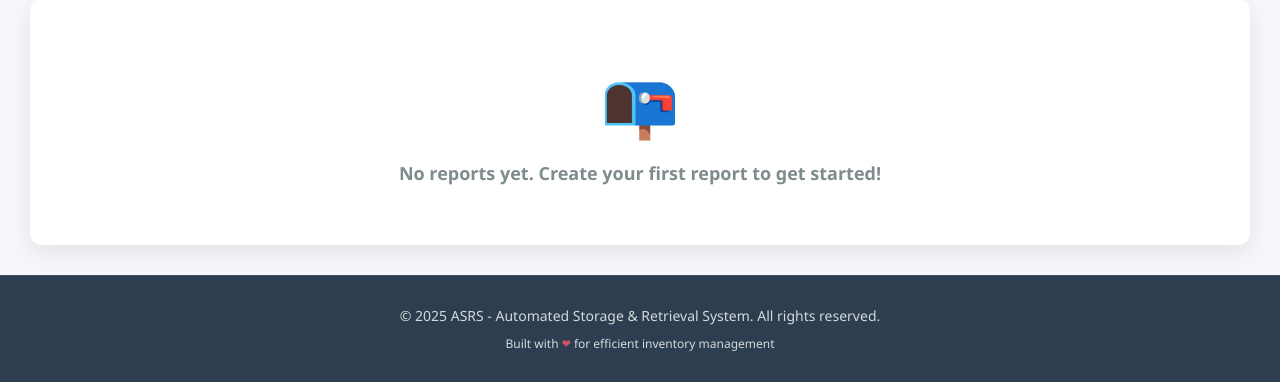
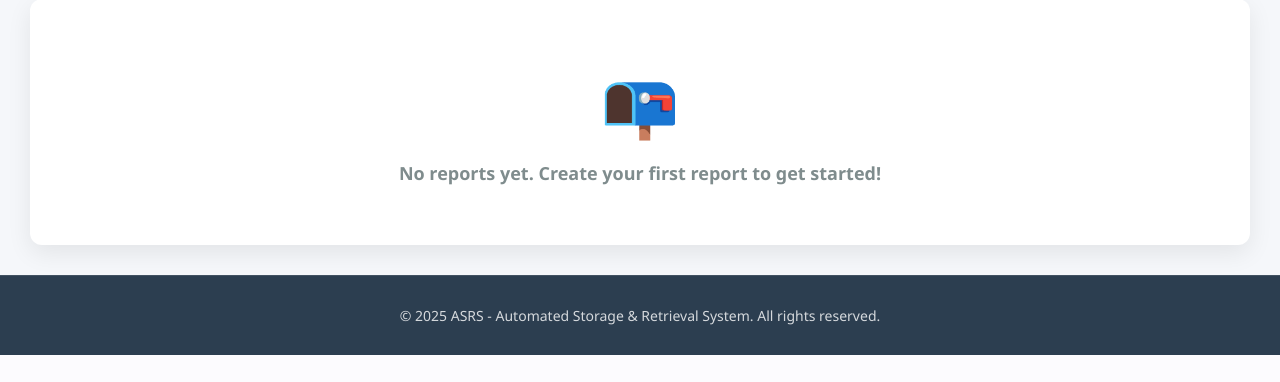
Before and after one commit to Omkarai2002/ASRS-production, a FastAPI app: page /reports in a window 1280 px wide. Shown: the part 817-1199 px from the top of the page. After the commit the page ends 1172 px from the top, so only its background shows below. Run offline with FastAPI, Linux system fonts and the light colour scheme; the visitor is signed in with stand-in values (Sample User, id 1); data that the repository does not hold is empty; parts of the project's set-up code (start-up, migrations or seed data) failed here and were passed over.

Commit message:
footer updated

```diff
--- a/app/templates/base.html
+++ b/app/templates/base.html
@@ -283,9 +283,6 @@
             <p class="footer-text">
                 © 2025 ASRS - Automated Storage & Retrieval System. All rights reserved.
             </p>
-            <p class="footer-text" style="margin-top: 10px; font-size: 12px;">
-                Built with <span style="color: var(--secondary-light);">❤</span> for efficient inventory management
-            </p>
         </div>
     </footer>
 </body>
```
